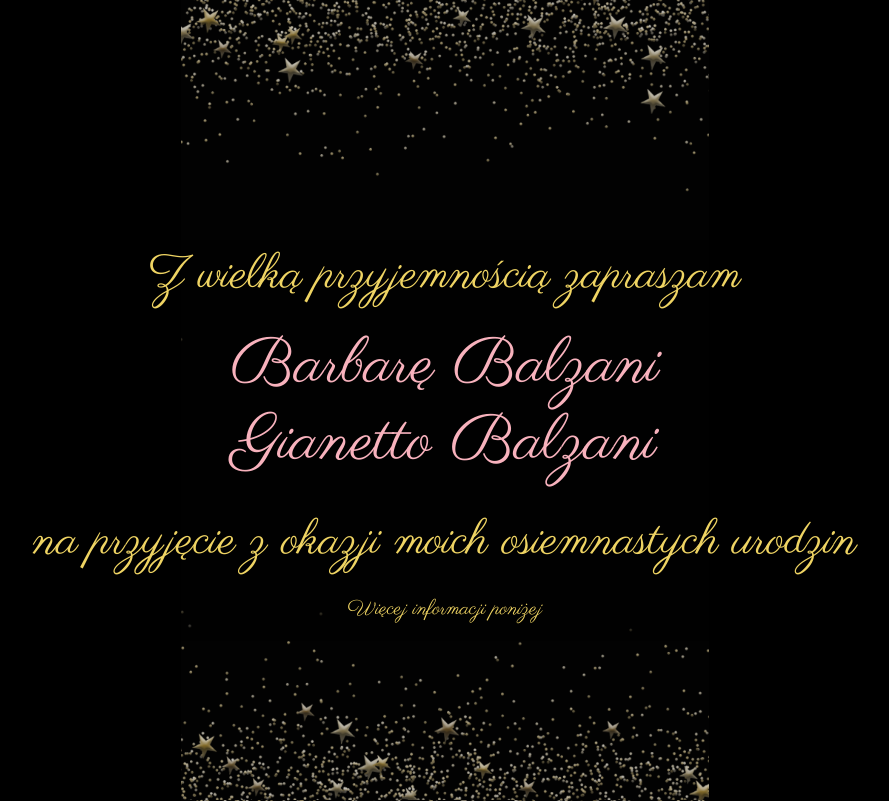
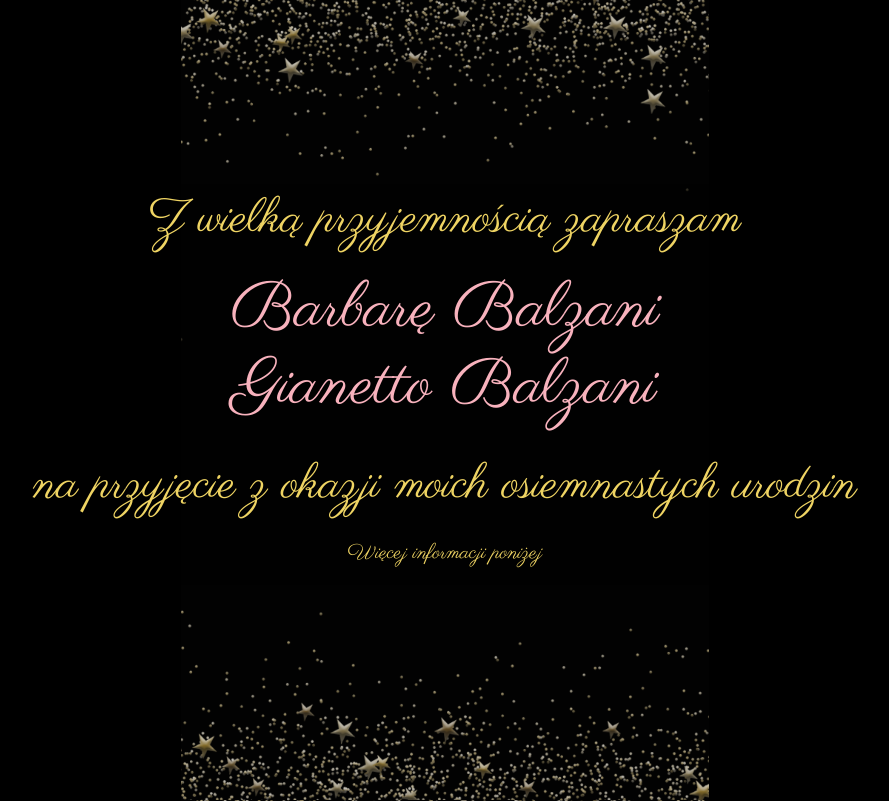
Before and after one commit to Cez02/Cez02.github.io, a PHP site: page /zaproszenia/zaproszenie-balz.html in a window 1280 px wide. Shown: the top 801 px of the page, without its empty margins (195-1084 px from the left). Run offline with PHP 8.4, Linux system fonts and the light colour scheme.

Commit message:
allignment fix

```diff
--- a/assets/css/stylezapro.css
+++ b/assets/css/stylezapro.css
@@ -794,7 +794,7 @@ body {
 
   .hero{
     position: absolute;
-    top: 30%;
+    top: 23%;
     width: 100%;
     overflow: hidden;
     background-color: rgb(0, 0, 0, 0.6);
```
